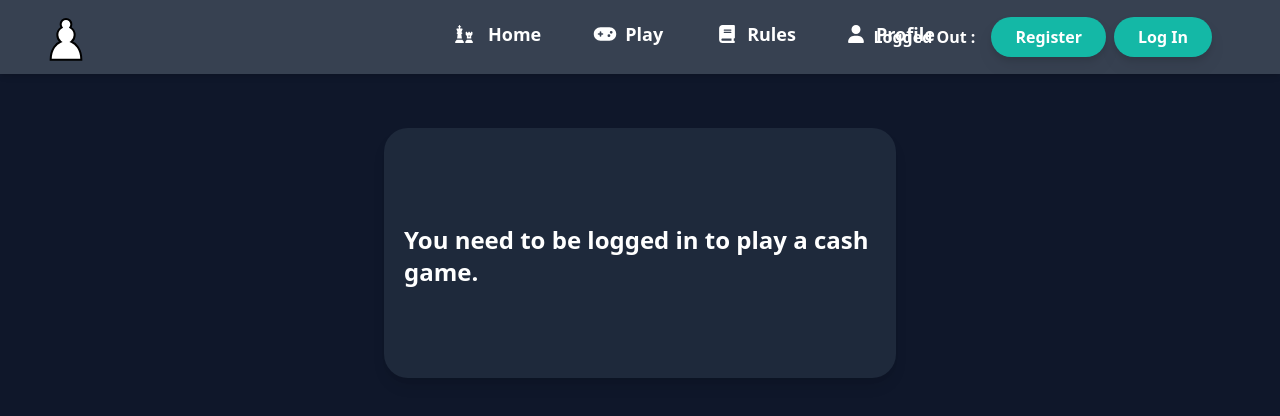
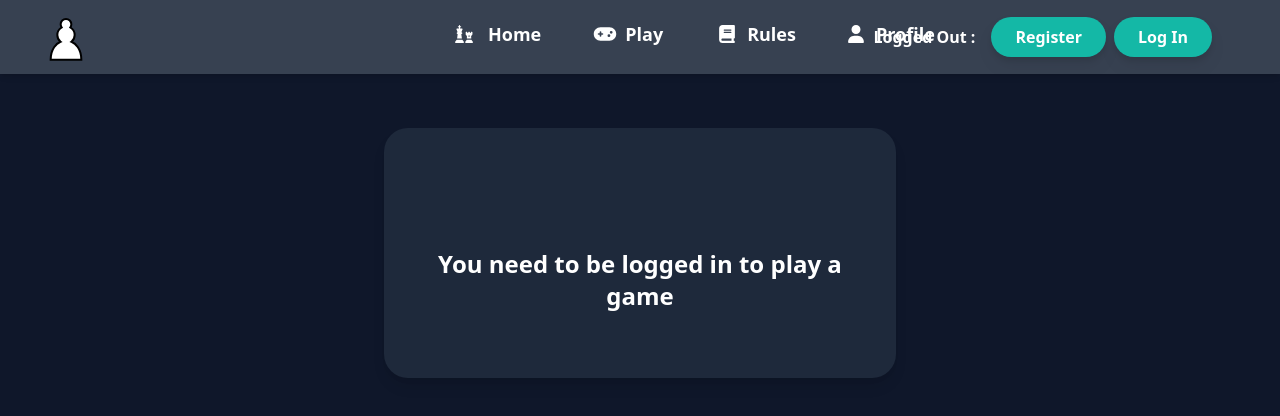
Before and after one commit to Eggysgames/BetChess, a Next.js app: page /cashgameselect in a window 1280 px wide. Shown: the top 416 px of the page. Built offline with nearby package versions, Linux system fonts and the light colour scheme; no server answers; the database is empty.

Commit message:
Cash Game Message Updated

```diff
--- a/pages/cashgameselect.tsx
+++ b/pages/cashgameselect.tsx
@@ -274,9 +274,9 @@ const Gameselect = () => {
   if (!session) {
     return (
       <div>
-        <div className="text-white font-bold flex flex-col items-center shadow-lg rounded-3xl bg-slate-800 mb-5 h-[250px] mt-32 w-2/5 px-5 mx-auto">
-          <div className="mt-24 text-2xl">
-            You need to be logged in to play a cash game.
+        <div className="text-white font-bold  text-center lg:flex lg:flex-col items-center shadow-lg rounded-3xl bg-slate-800 lg:mb-5 lg:h-[250px] p-6  mt-32 lg:w-2/5 w-4/5 mx-auto">
+          <div className="lg:mt-24 text-2xl">
+            You need to be logged in to play a game
           </div>
         </div>
 
--- a/pages/profile.tsx
+++ b/pages/profile.tsx
@@ -317,8 +317,8 @@ const Profile = () => {
       <div>
         <Topnav />
 
-        <div className="text-white font-bold flex flex-col items-center shadow-lg rounded-3xl bg-slate-800 mb-5 h-[250px] mt-32 w-2/5 px-5 mx-auto">
-          <div className="mt-24 text-2xl">
+        <div className="text-white font-bold  text-center lg:flex lg:flex-col items-center shadow-lg rounded-3xl bg-slate-800 lg:mb-5 lg:h-[250px] p-6  mt-32 lg:w-2/5 w-4/5 mx-auto">
+          <div className="lg:mt-24 text-2xl">
             You need to be logged in to view your profile
           </div>
         </div>
```
